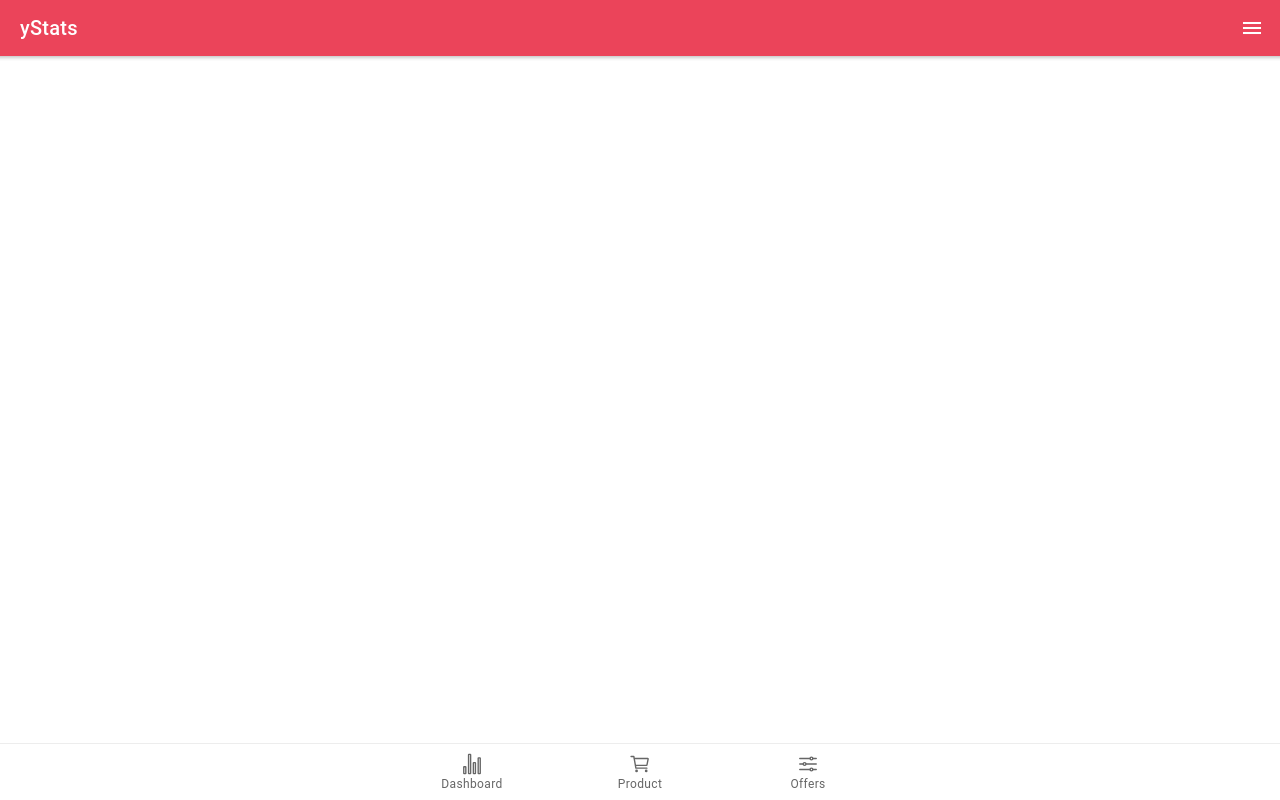
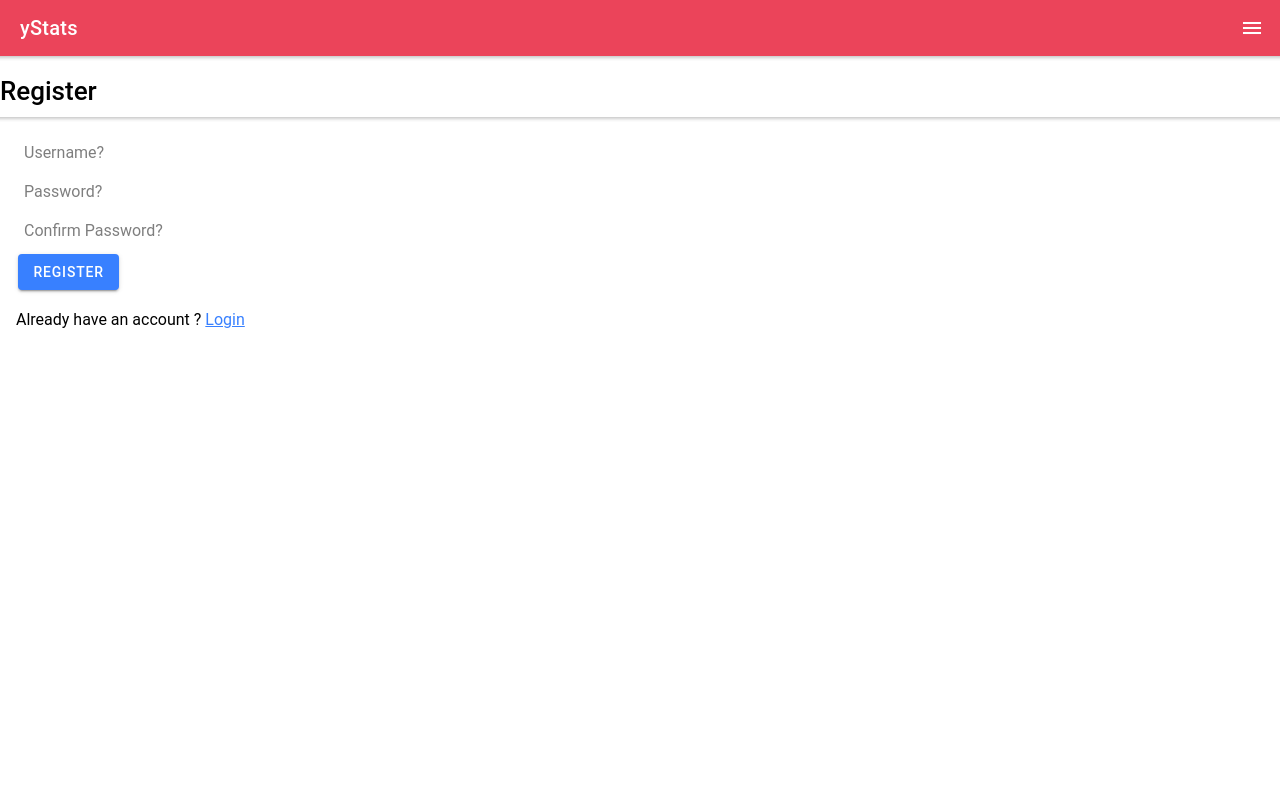
Before and after one commit to Carloss1998-lab/technowatch, a React (Create React App) app: page /register in a window 1280 px wide. Built offline with nearby package versions, Linux system fonts and the light colour scheme; what react-fusioncharts would draw is missing.

Commit message:
Inscription

```diff
--- a/package.json
+++ b/package.json
@@ -18,7 +18,9 @@
     "@types/react-dom": "^16.9.4",
     "@types/react-router": "^5.1.7",
     "@types/react-router-dom": "^5.1.3",
+    "capacitor-firebase-analytics": "^0.3.2",
     "cordova-plugin-geolocation": "^4.0.2",
+    "firebase": "^7.14.3",
     "fusioncharts": "^3.15.1-sr.1",
     "ionicons": "^5.0.0",
     "react": "^16.13.0",
@@ -50,7 +52,8 @@
     ]
   },
   "devDependencies": {
-    "@capacitor/cli": "2.1.0"
+    "@capacitor/cli": "2.1.0",
+    "@types/firebase": "^3.2.1"
   },
   "description": "An Ionic project"
 }
--- a/src/App.tsx
+++ b/src/App.tsx
@@ -51,6 +51,9 @@ import SideMenu from "./components/SideMenu"
 import Menu from "./components/Menu"
 import Bulle from "./pages/Bulle"
 import { menuController } from '@ionic/core';
+import Login from './components/Login';
+import Register from './components/Register';
+
 const App = () => (
   <Router>
     <div id="app">
@@ -69,10 +72,10 @@ const App = () => (
             <Menu></Menu>
             <IonPage id="main">
               <Switch>
-                <Route path="/" component={MainTabs}></Route>
-                <Route path="/tabs/about" component={About} ></Route>
-                <Route path="/" component={Home}></Route>
-                <Route path="/" component={Home}></Route>
+                <Route path="/tabs" component={MainTabs}></Route>
+                <Route path="/login" component={Login}></Route>
+                <Route path="/register" component={Register}></Route>
+
               </Switch>
             </IonPage>
 
--- /dev/null
+++ b/src/components/Login.tsx
@@ -0,0 +1,36 @@
+import React, { useState, useEffect } from 'react';
+import { IonCard, IonContent, IonInput, IonPage, IonHeader, IonButton, IonButtons } from '@ionic/react';
+import { Link } from 'react-router-dom';
+import { loginUser } from '../components/firebaseConfiguration'
+const Login = () => {
+    const [username, setusername] = useState<string>('')
+
+    const [password, setpassword] = useState('')
+
+    async function connexion() {
+        const res = await loginUser(username, password);
+        console.log(res ? "Login sucess" : "Login failed")
+    }
+    return (
+        <IonPage>
+            <IonHeader>
+                <h1>Se connecter</h1>
+            </IonHeader>
+            <IonContent className="ion-padding">
+                <IonInput
+                    placeholder="Username?"
+                    onIonChange={(eve: any) => setusername(eve.target.value)} />
+                <IonInput
+                    type="password"
+                    placeholder="Password?"
+                    onIonChange={(eve: any) => setpassword(eve.target.value)} />
+                <IonButton onClick={connexion}>Login</IonButton>
+                <p>
+                    Create an account ? <Link to="/register"> Register</Link>
+                </p>
+            </IonContent>
+        </IonPage>
+    );
+};
+
+export default Login;
--- a/src/components/Menu.tsx
+++ b/src/components/Menu.tsx
@@ -12,7 +12,10 @@ const routes = {
     { title: 'Dashboard', path: '/tabs/tab1', icon: statsChartOutline },
     { title: 'Products', path: '/tabs/tab2', icon: cartOutline },
     { title: 'Offre', path: '/tabs/tab3', icon: optionsOutline },
-    { title: 'About', path: '/tabs/tab1', icon: informationCircleOutline }
+    { title: 'About', path: '/tabs/tab1', icon: informationCircleOutline },
+    { title: 'Login', path: '/login', icon: person },
+    { title: 'Support', path: '/support', icon: help },
+
   ]
 };
 
--- /dev/null
+++ b/src/components/Register.tsx
@@ -0,0 +1,43 @@
+import React, { useState, useEffect } from 'react';
+import { IonCard, IonContent, IonInput, IonPage, IonHeader, IonButton, IonButtons } from '@ionic/react';
+import { Link } from 'react-router-dom';
+
+const Register = () => {
+    const [username, setusername] = useState<string>('')
+
+    const [password, setpassword] = useState('')
+    const [confirmpassword, setconfirmpassword] = useState('')
+
+
+    function registerUser() {
+        console.log(username, password, confirmpassword);
+    }
+    return (
+        <IonPage>
+            <IonHeader>
+                <h1>Register</h1>
+            </IonHeader>
+            <IonContent className="ion-padding">
+                <IonInput
+                    placeholder="Username?"
+                    onIonChange={(eve: any) => setusername(eve.target.value)} />
+                <IonInput
+                    type="password"
+                    placeholder="Password?"
+                    onIonChange={(eve: any) => setpassword(eve.target.value)} />
+                <IonInput
+                    type="password"
+                    placeholder="Confirm Password?"
+                    onIonChange={(eve: any) => setconfirmpassword(eve.target.value)} />
+
+                <IonButton onClick={registerUser}>Register</IonButton>
+                <p>
+                    Already have an account ? <Link to="/login"> Login</Link>
+                </p>
+            </IonContent>
+        </IonPage>
+    );
+};
+
+
+export default Register;
--- /dev/null
+++ b/src/components/firebaseConfiguration.ts
@@ -0,0 +1,31 @@
+import * as firebase from 'firebase'
+
+const configuration = {
+    //---
+
+    apiKey: "AIzaSyB1qVxaCQMOMSG6xuFEXIWKt5_v6i37LN4",
+    authDomain: "ystats-18854.firebaseapp.com",
+    databaseURL: "https://ystats-18854.firebaseio.com",
+    projectId: "ystats-18854",
+    storageBucket: "ystats-18854.appspot.com",
+    messagingSenderId: "385812311892",
+    appId: "1:385812311892:web:d508372e3b5bb2b0c1a2c1",
+    measurementId: "G-KFXBMT8B7Y"
+
+}
+firebase.initializeApp(configuration)
+
+export async function loginUser(username: string, password: string) {
+    const email = '${username}@gmail.com'
+
+    try {
+        const res = await firebase.auth().signInWithEmailAndPassword(email, password)
+        console.log(res)
+        return true
+    } catch (error) {
+        console.log(error)
+        return false
+    }
+
+    // autheb=nticate with firebase
+}
--- a/src/pages/Dash.tsx
+++ /dev/null
@@ -1 +0,0 @@
-export { };
--- a/src/pages/Tab3.tsx
+++ b/src/pages/Tab3.tsx
@@ -1,7 +1,9 @@
 import React from 'react';
-import { IonContent, IonHeader, IonPage, IonTitle, IonToolbar } from '@ionic/react';
+import { IonContent, IonButton, IonHeader, IonPage, IonTitle, IonToolbar } from '@ionic/react';
 import ExploreContainer from '../components/ExploreContainer';
 import './Tab3.css';
+import Register from '../components/Register'
+import Login from '../components/Login'
 
 const Tab3: React.FC = () => {
   return (
@@ -17,7 +19,10 @@ const Tab3: React.FC = () => {
             <IonTitle size="large">Tab 3</IonTitle>
           </IonToolbar>
         </IonHeader>
-        <ExploreContainer name="Tab 3 page" />
+        <Login />
+
+        <IonButton routerLink="/login"> Register oooh </IonButton>
+
       </IonContent>
     </IonPage>
   );
```
Also changed, not shown: src/pages/tab4.tsx (added, +26 -0 lines), 1 other file (tests, documents, lock files or other folders).
